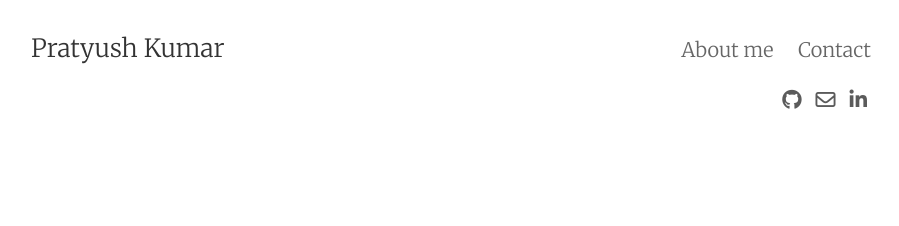
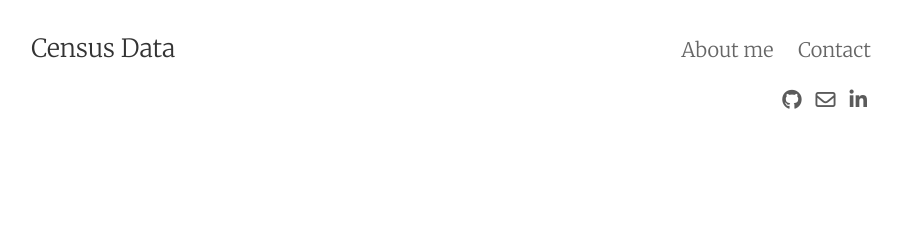
Before and after one commit to censusdata/censusdata.github.io, a Jekyll site: the page built from index.html, in a window 1280 px wide. Shown: the top 226 px of the page, without its empty margins (189-1088 px from the left). Built offline with Jekyll 4.4.1, drawn with Linux system fonts in a browser that asks for light colours; nearby versions of some CDN libraries; the list of posts is cut into pages by our own code; comment, search, counter and statistics services are not loaded.

Commit message:
Update _config.yml

```diff
--- a/_config.yml
+++ b/_config.yml
@@ -1,10 +1,10 @@
 # Site settings
-title:       Pratyush Kumar
-email:       me@pratyushkumar.me
+title:       Census Data
+email:       pratyush.01909@gmail.com
 author:      Pratyush Kumar
-description: "A Data Science blog."
+description: "India Census Data"
 baseurl:     ""
-url:         "https://pratyushkumar.me"
+url:         "https://censusdata.github.io/"
 date_format: "%b %-d, %Y"
 
 # Google services
```
